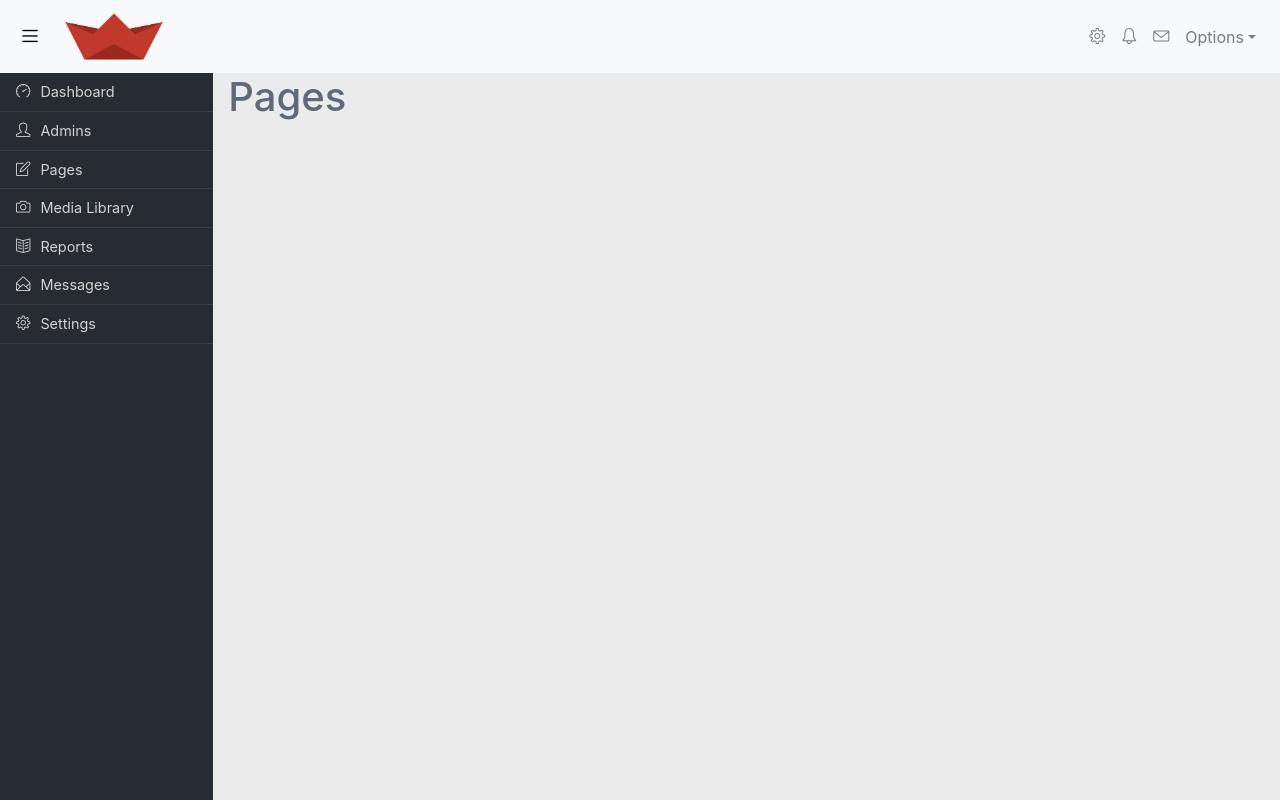
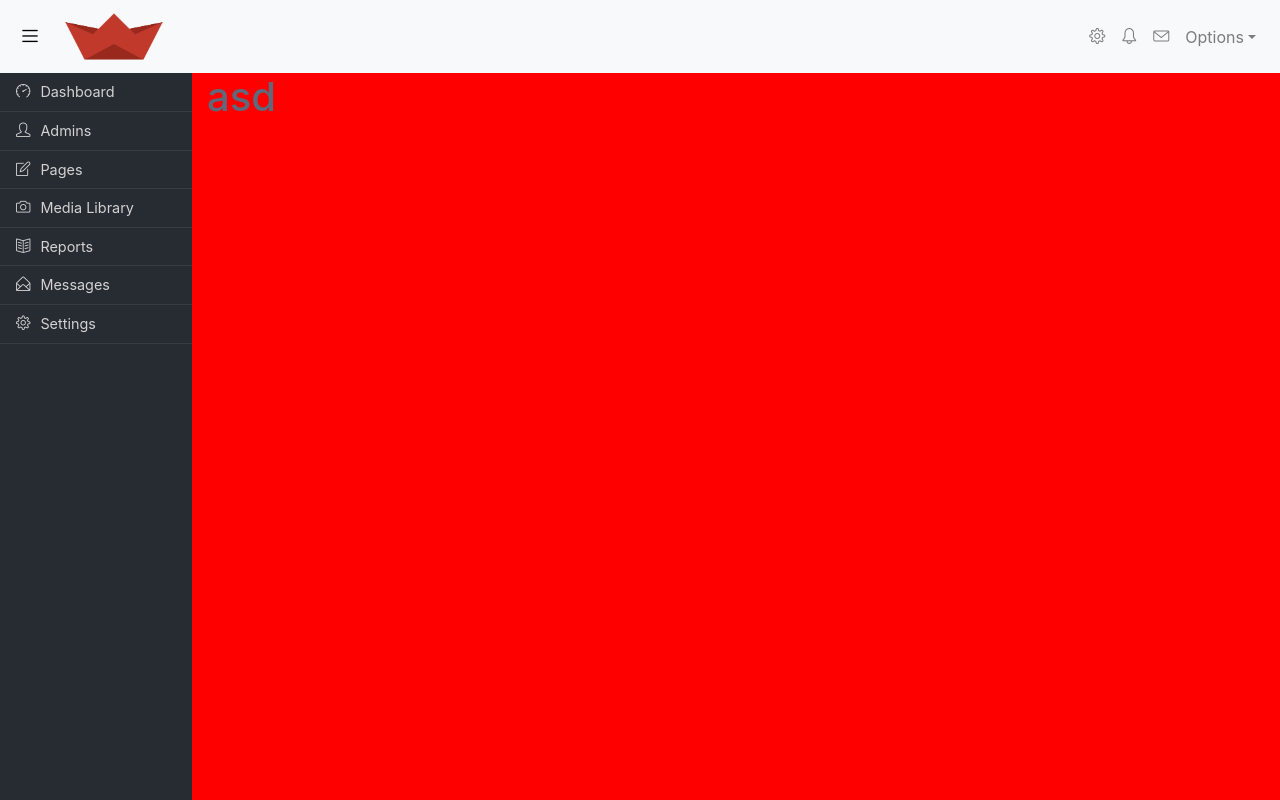
Before and after one commit to AlenDesigns/ScmBase-React-Dashboard, a React app: page /pages in a window 1280 px wide. Built offline with nearby package versions, Linux system fonts and the light colour scheme.

Commit message:
Switched to FlexBox layouting.

```diff
--- a/src/components/App.js
+++ b/src/components/App.js
@@ -6,7 +6,7 @@ import Sidebar from './partials/Sidebar/Sidebar';
 
 
 // Layout
-import { Container, Row } from 'reactstrap';
+import { Container } from 'reactstrap';
 import Main from './Main';
 
 // Global styles
@@ -33,10 +33,11 @@ class App extends Component {
     return (
       <Container id="app" className="App m-0 p-0" fluid={true}>
         <Dashboard toggleSidebar={this.handleSidebarToggle} />
-        <Row className="p-0 m-0">
+        <main className="layout">
           <Sidebar isOpen={this.state.dashOpen} />
           <Main />
-        </Row>
+        </main>
+
       </Container>
     );
   }
--- a/src/components/App.scss
+++ b/src/components/App.scss
@@ -3,8 +3,6 @@ html {
     background: #ecebeb;
     color: #5e6a7b;
     height: 100%;
-    display: flex;
-    flex-direction: column;
 }
 
 * {
@@ -16,7 +14,9 @@ html {
     flex-direction: column;
     height: 100vh;
 
-    .row {
-        height: 100%;
+    main {
+        background-color: red;
+        display: flex;
+        flex-grow: 1;
     }
 }
--- a/src/components/Main.js
+++ b/src/components/Main.js
@@ -1,8 +1,5 @@
 import React, { Component } from 'react';
 
-import {
-    Col
-} from 'reactstrap';
 
 import {
     Route, Switch
@@ -18,7 +15,6 @@ import AddPage from './pages/Pages/AddPage';
 class Main extends Component {
     render() {
         return (
-         <Col sm="12" md="10" id="content">
             <main>
               <Switch>
                 <Route exact path="/" component={Home} />
@@ -26,7 +22,6 @@ class Main extends Component {
                 <Route exact path="/page/add" component={AddPage} />
               </Switch>
             </main>
-          </Col>
         );
     }
 }
--- a/src/components/pages/Pages/index.js
+++ b/src/components/pages/Pages/index.js
@@ -1,9 +1,15 @@
 import React, { Component } from 'react';
+
+// Styling
+import { Card, CardText, CardBody, CardLink,
+    CardTitle, CardSubtitle } from 'reactstrap';
 
 class Pages extends Component {
     render() {
         return (
-            <h1>Pages</h1>
+            <div className="container-fluid">
+                <h1>asd</h1>
+            </div>
         );
     }
 }
--- a/src/components/partials/Sidebar/Sidebar.js
+++ b/src/components/partials/Sidebar/Sidebar.js
@@ -1,5 +1,5 @@
 import React from 'react';
-import { Nav, NavItem, Col} from 'reactstrap';
+import { Nav, NavItem } from 'reactstrap';
 import { NavLink } from 'react-router-dom';
 
 import './style.scss';
@@ -11,8 +11,7 @@ export default class Sidebar extends React.Component {
       return null;
 
     return (
-      <Col sm="12" md="2" id="sidebar" className="m-0">
-        <Nav vertical>
+        <Nav vertical id="sidebar">
          <NavItem>
             <NavLink to="/" className="nav-link">
               <i className="nav-icon icon-speedometer"></i>
@@ -57,7 +56,6 @@ export default class Sidebar extends React.Component {
           </NavItem>
 
         </Nav>
-      </Col>
     );
   }
 }
--- a/src/components/partials/Sidebar/style.scss
+++ b/src/components/partials/Sidebar/style.scss
@@ -2,6 +2,7 @@
     background: #272c33;
     color: white;
     padding: 0;
+    width: 15%;
 
     .dropdown-menu {
         position: relative !important;
```
